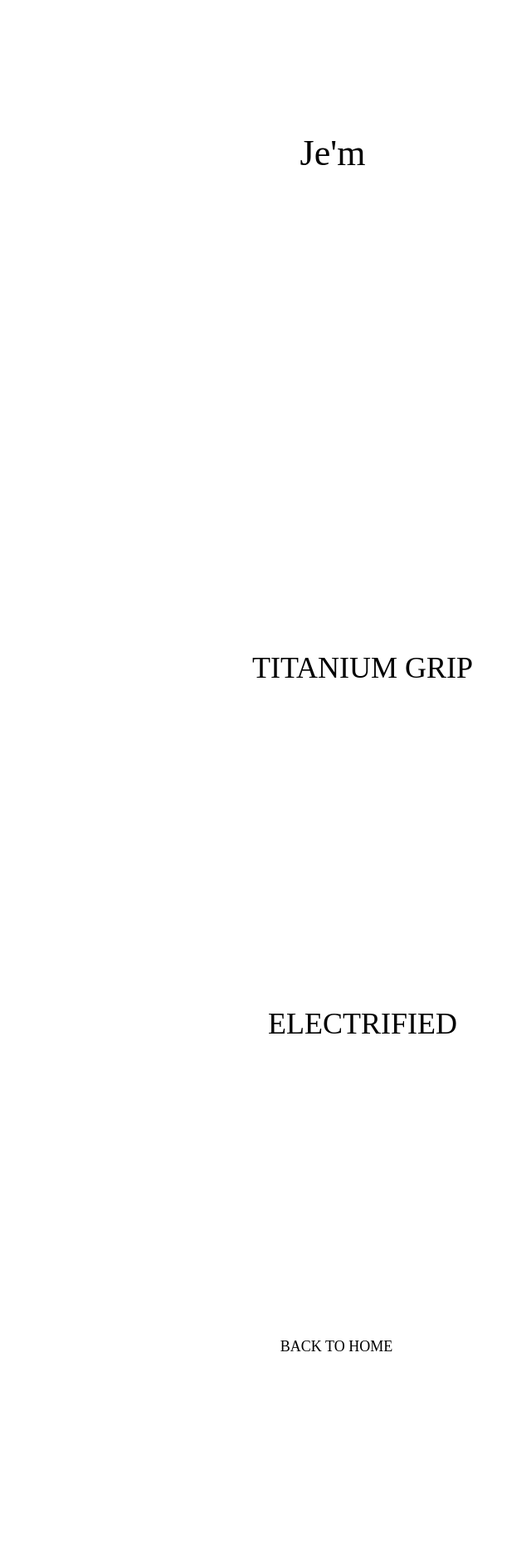
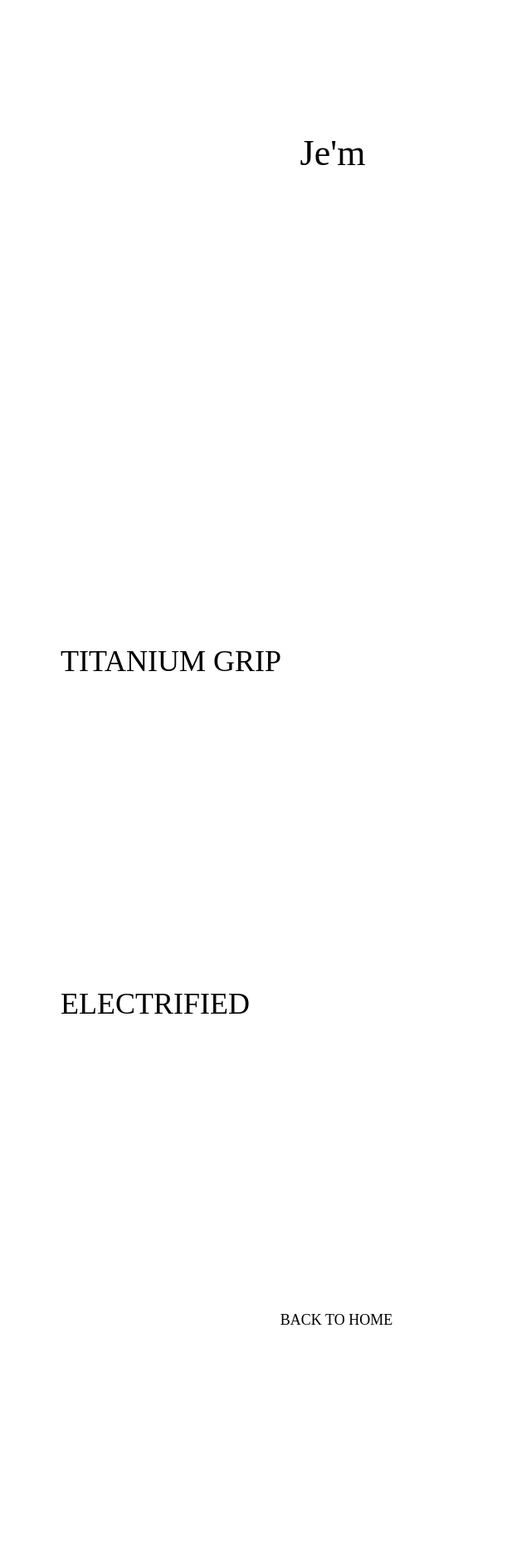
Before and after one commit to ohlucinda/jemlyrics, a Jekyll site: the page built from lyrics.md, in a window 1280 px wide. Shown: the whole page at 83% size, without its empty margins (239-879 px from the left). Built offline with Jekyll 4.4.1, drawn with Linux system fonts in a browser that asks for light colours; some web fonts are replaced; after the commit the page ends 1845 px from its top, so only the background shows below that.

Commit message:
Update lyrics.html

```diff
--- a/_layouts/lyrics.html
+++ b/_layouts/lyrics.html
@@ -10,6 +10,7 @@ body {
   font-family: 'Aboreto', cursive;
   max-width: 800px;
   margin: 60px auto;
+  padding: 0 20px;
   font-size: 28px;
   line-height: 1.6;
   white-space: pre-wrap;
@@ -28,7 +29,7 @@ a {
 }
 
 .list {
-  text-align: center;
+  text-align: left;
   margin-top: 40px;
 }
 
@@ -53,7 +54,7 @@ a {
 
 <div class="list">
   {% for post in site.posts %}
-    <div style="margin: 16px 0;">
+    <div style="margin: 8px 0;">
       <a href="{{ post.url | relative_url }}">
         {{ post.path | split: '/' | last | remove: '.md' | slice: 11, 100 | replace: '-', ' ' | upcase }}
       </a>
```
